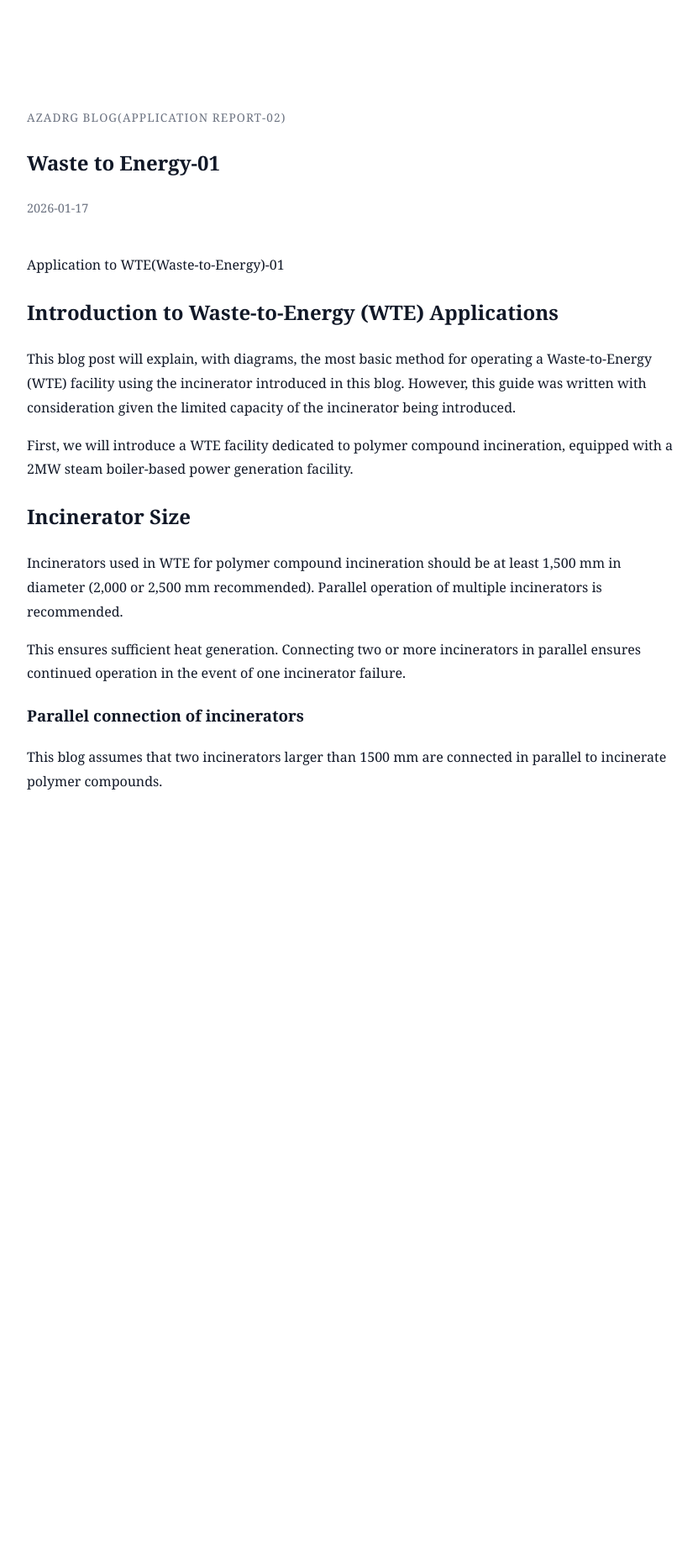
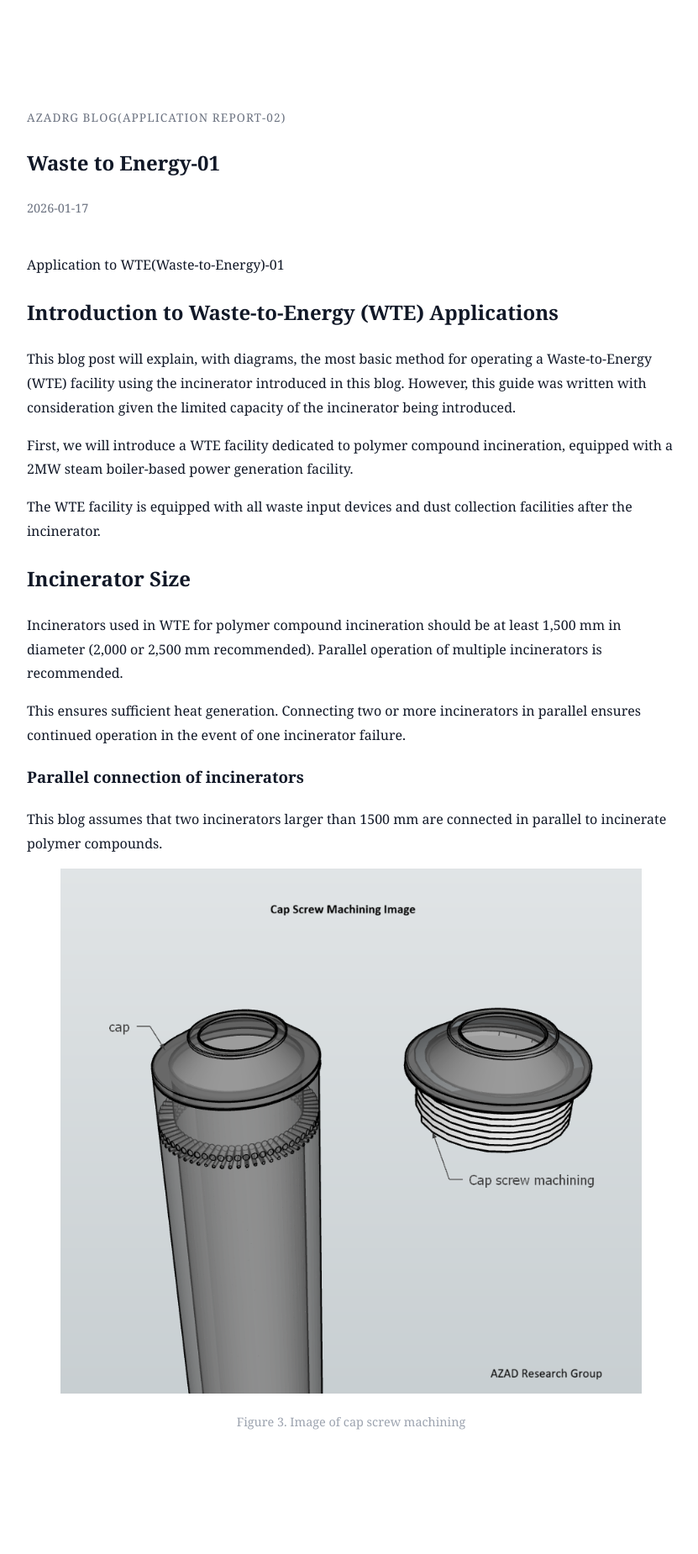
Before and after one commit to ssimsangmin49-creator/ecofriendly-polymer-compounds-incineration, a Jekyll site: the page built from _posts/2026-01-17-waste-to-energy.md, in a window 1280 px wide. Shown: the whole page at 84% size, without its empty margins (222-1053 px from the left). Built offline with Jekyll 4.4.1, drawn with Linux system fonts in a browser that asks for light colours; before the commit the page ends 1089 px from its top, so only the background shows below that.

Commit message:
Update 2026-01-17-waste-to-energy.md

```diff
--- a/_posts/2026-01-17-waste-to-energy.md
+++ b/_posts/2026-01-17-waste-to-energy.md
@@ -17,6 +17,8 @@ of the incinerator being introduced.
 First, we will introduce a WTE facility dedicated to polymer compound incineration,
 equipped with a 2MW steam boiler-based power generation facility.
 
+The WTE facility is equipped with all waste input devices and dust collection facilities after the incinerator.
+
 ## Incinerator Size
 
 Incinerators used in WTE for polymer compound incineration should be
@@ -30,3 +32,16 @@ in parallel ensures continued operation in the event of one incinerator failure.
 
 This blog assumes that two incinerators larger than 1500 mm are connected in parallel
 to incinerate polymer compounds.
+
+<figure style="text-align:center;">
+  <img src="{{ '/assets/images/cap-screw.png' | relative_url }}"
+       alt="Cap screw machining"
+        style="max-width:700px; width:100%;">
+  <figcaption style="
+    margin-top:0.75rem;
+    font-size:0.9rem;
+    color:#9ca3af;
+    ">
+  Figure 3. Image of cap screw machining
+  </figcaption>
+</figure>
```
